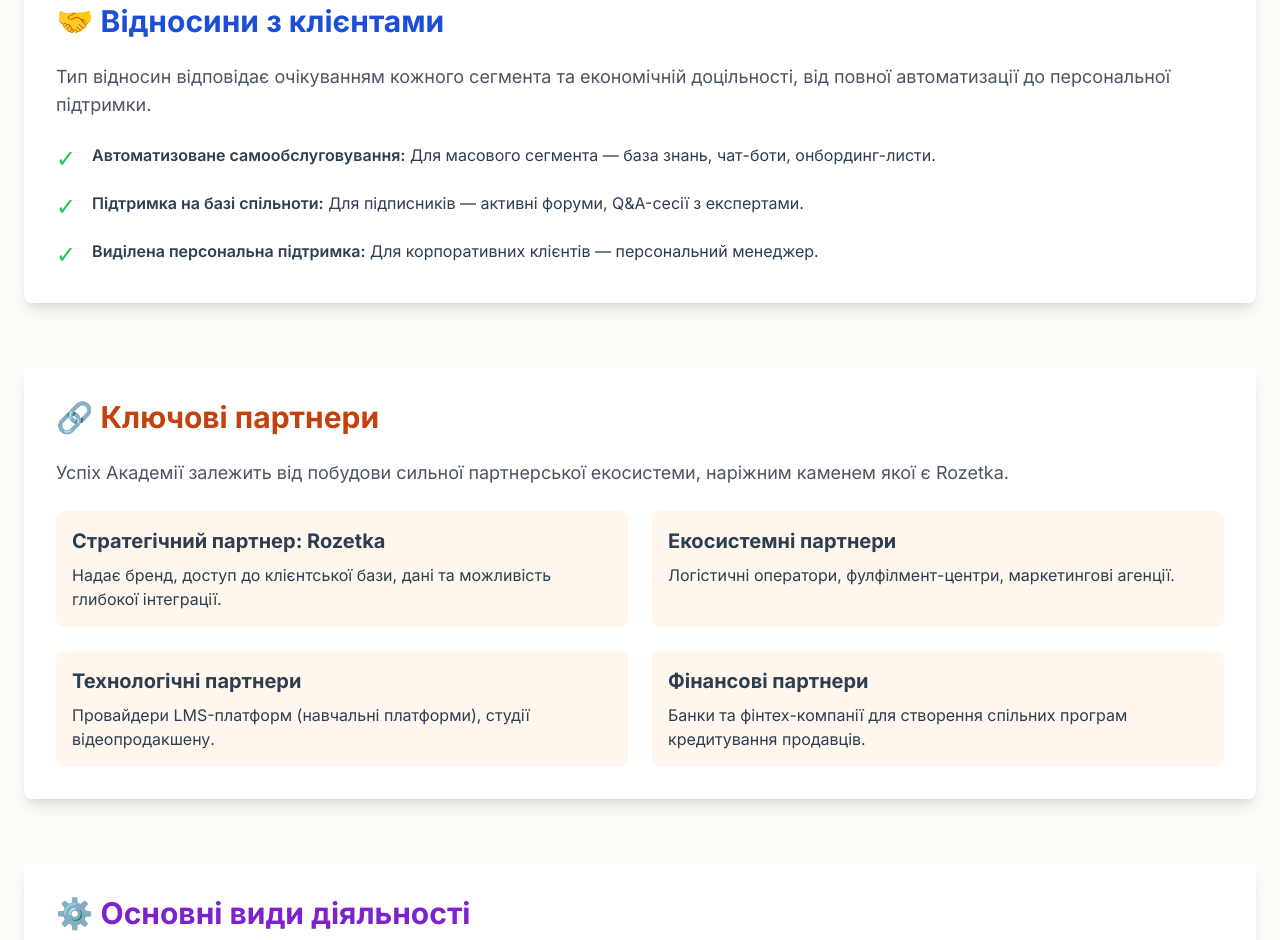
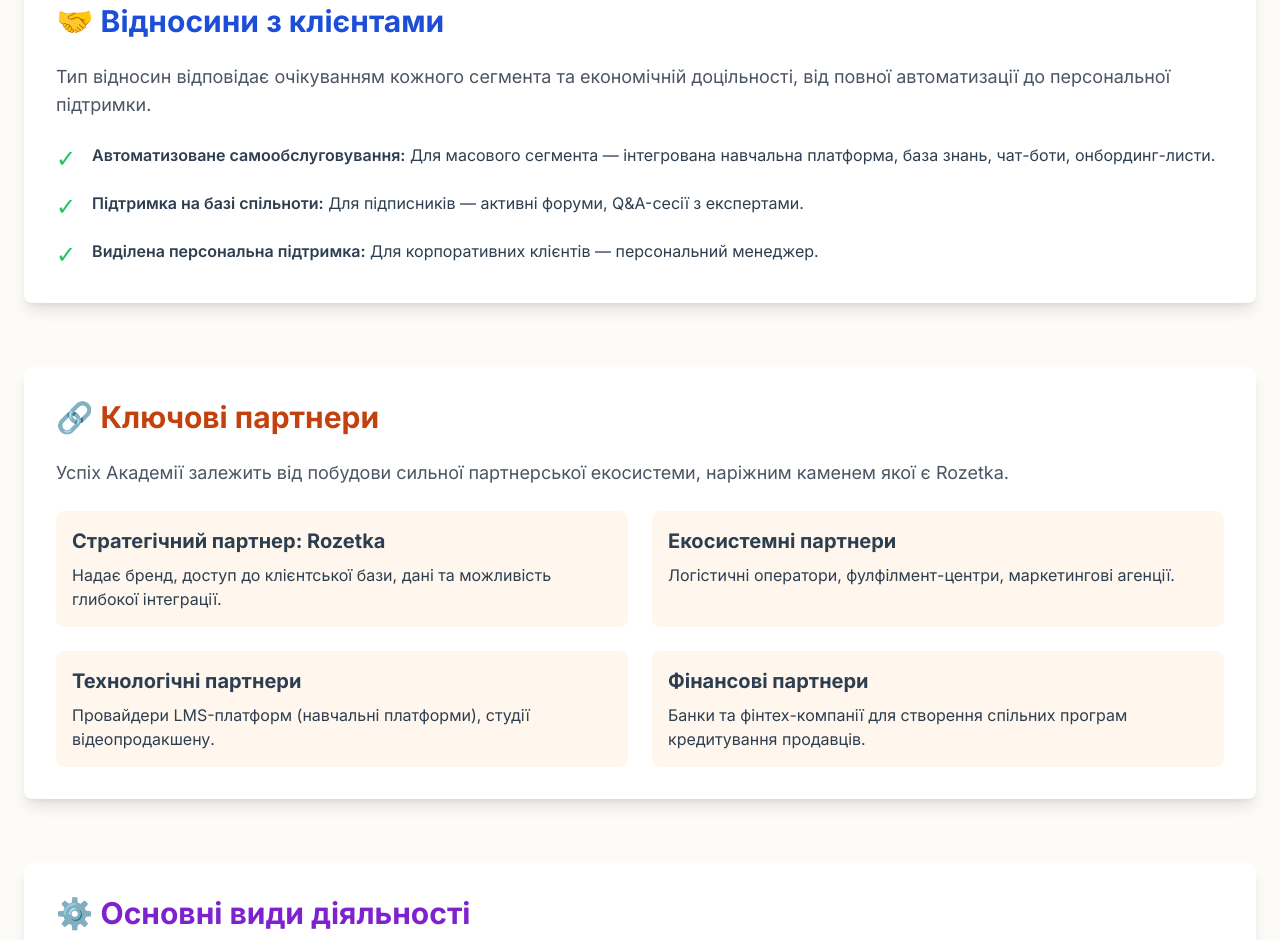
Before and after one commit to vankot55/Rozetka-akademia, a plain HTML site: page index.html in a window 1280 px wide. Shown: the part 2483-3423 px from the top of the page. Drawn offline with nearby package versions, Linux system fonts and the light colour scheme.

Commit message:
index.html

```diff
--- a/index.html
+++ b/index.html
@@ -256,7 +256,7 @@
                 <ul class="space-y-4">
                     <li class="flex items-start">
                         <span class="text-green-500 text-2xl mr-4">✓</span>
-                        <div><strong class="font-semibold">Автоматизоване самообслуговування:</strong> Для масового сегмента — база знань, чат-боти, онбординг-листи.</div>
+                        <div><strong class="font-semibold">Автоматизоване самообслуговування:</strong> Для масового сегмента — інтегрована навчальна платформа, база знань, чат-боти, онбординг-листи.</div>
                     </li>
                     <li class="flex items-start">
                         <span class="text-green-500 text-2xl mr-4">✓</span>
```
